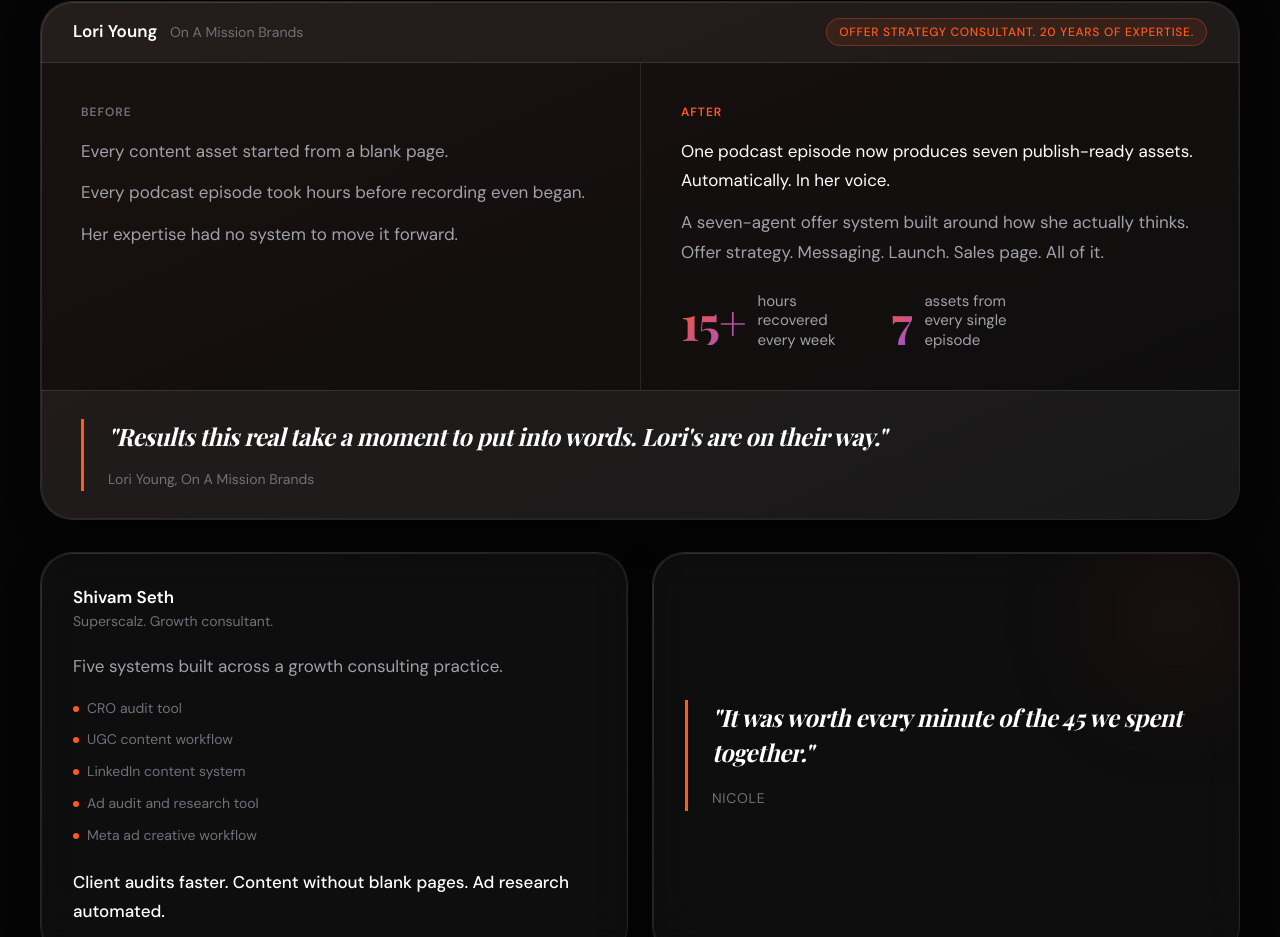
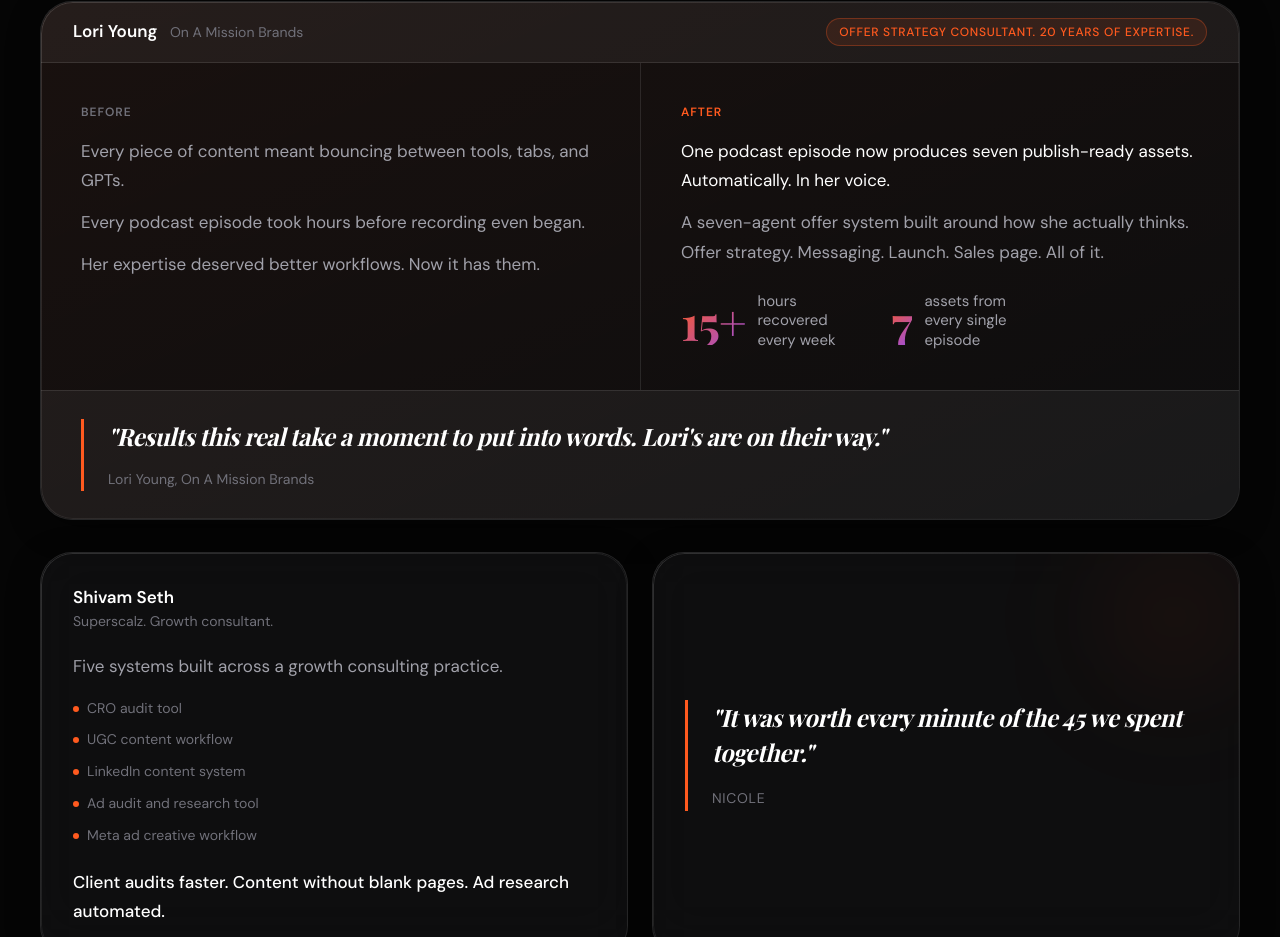
Before and after one commit to naman140/sangeet-seth, a plain HTML site: page index.html in a window 1280 px wide. Shown: the part 6851-7788 px from the top of the page. Drawn offline with nearby package versions, Linux system fonts and the light colour scheme; a web font is replaced by a local one.

Commit message:
Update Lori Young testimonial copy

```diff
--- a/index.html
+++ b/index.html
@@ -669,9 +669,9 @@
             <div class="p-8 lg:p-10">
               <p class="font-body font-semibold text-text-tertiary uppercase tracking-[0.08em] mb-4 text-[12px]">Before</p>
               <div class="font-body text-text-secondary leading-[1.75] space-y-3 text-[17px]">
-                <p>Every content asset started from a blank page.</p>
+                <p>Every piece of content meant bouncing between tools, tabs, and GPTs.</p>
                 <p>Every podcast episode took hours before recording even began.</p>
-                <p>Her expertise had no system to move it forward.</p>
+                <p>Her expertise deserved better workflows. Now it has them.</p>
               </div>
             </div>
             <div class="p-8 lg:p-10">
```
